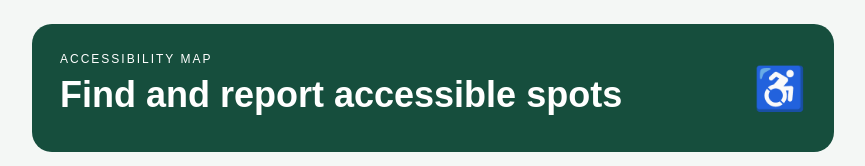
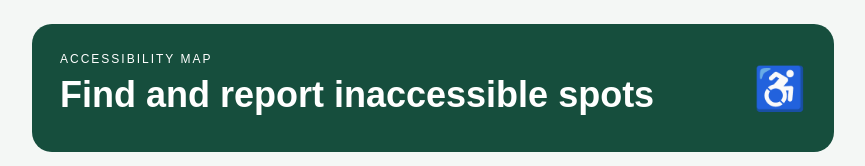
Before and after one commit to ArleenMa/AccessibilityMap, a plain HTML site: page index.html in a window 1280 px wide. Shown: the top 166 px of the page, without its empty margins (207-1072 px from the left). Drawn offline with nearby package versions, Linux system fonts and the light colour scheme.

Commit message:
changed name of heading

```diff
--- a/index.html
+++ b/index.html
@@ -17,7 +17,7 @@
         <header class="header">
             <div>
                 <div class="eyebrow">ACCESSIBILITY MAP</div>
-                <h1>Find and report accessible spots</h1>
+                <h1>Find and report inaccessible spots</h1>
             </div>
             <div class="access-icon">&#9855;</div>
         </header>
```
